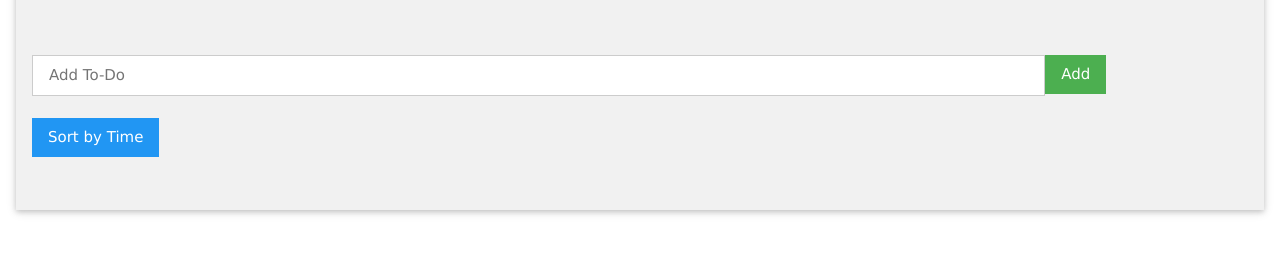
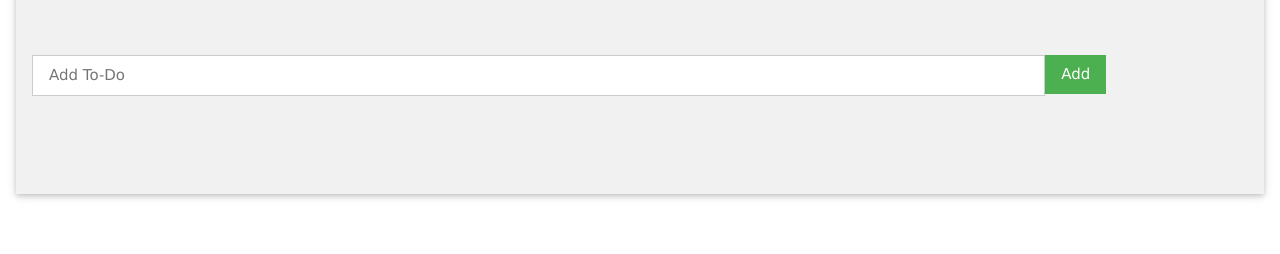
Before and after one commit to racmeh/To-Do, a plain HTML site: page index.html in a window 1280 px wide. Shown: the part 160-414 px from the top of the page. Drawn offline with nearby package versions, Linux system fonts and the light colour scheme.

Commit message:
Update index.html

```diff
--- a/index.html
+++ b/index.html
@@ -61,7 +61,7 @@
             </div>
             <br/>
 			<!-- Sort button invoking function -->
-            <button type="button" ng-click="SortItem()" class="w3-btn w3-padding w3-blue" data-toggle="modal" data-target="#myModal">Sort by Time</button>
+            <button type="button" style="display:none" ng-click="SortItem()" class="w3-btn w3-padding w3-blue" data-toggle="modal" data-target="#myModal">Sort by Time</button>
             <br/>
             <br/>
 			<!-- Error field depicting error -->
```
